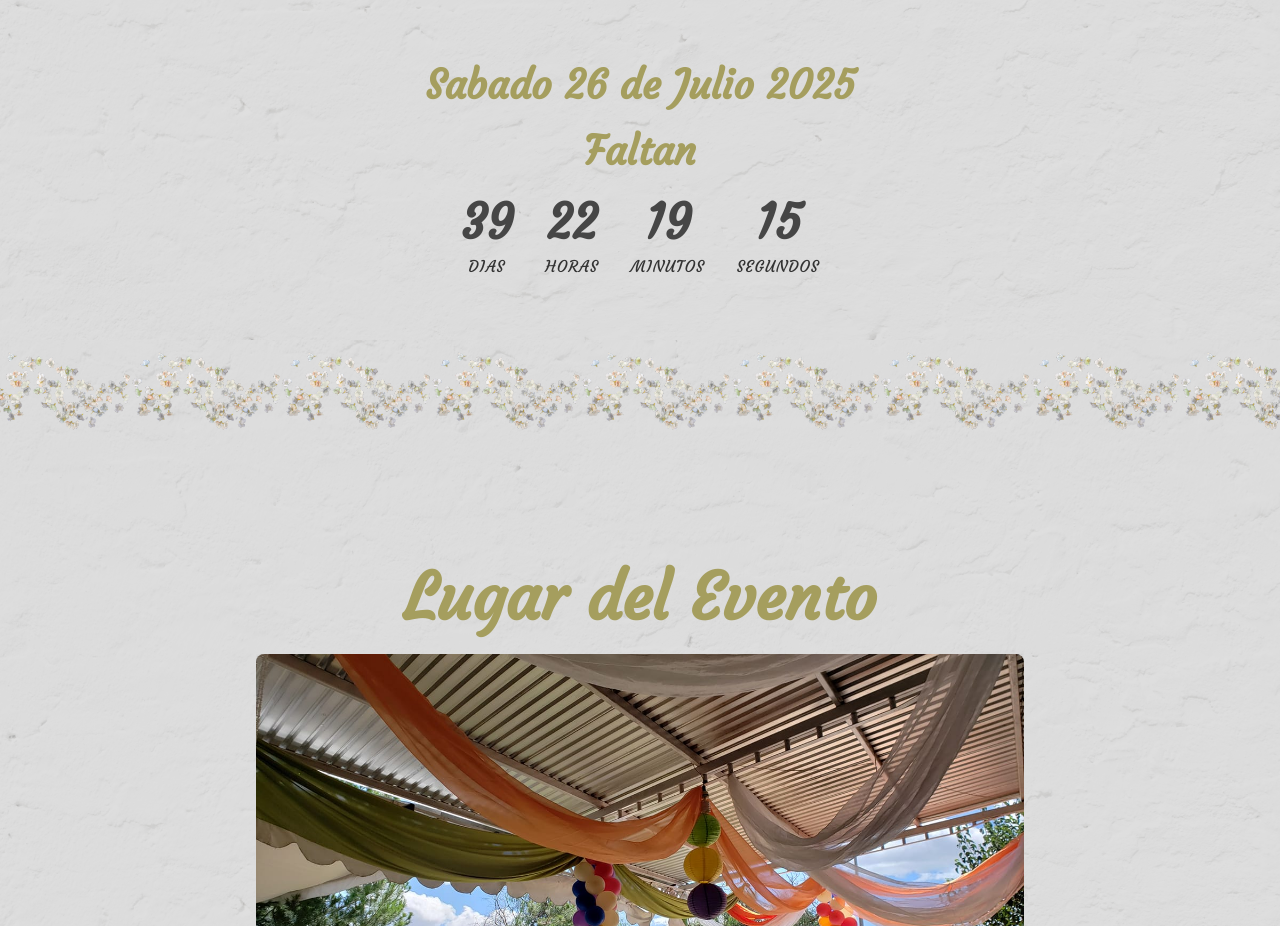
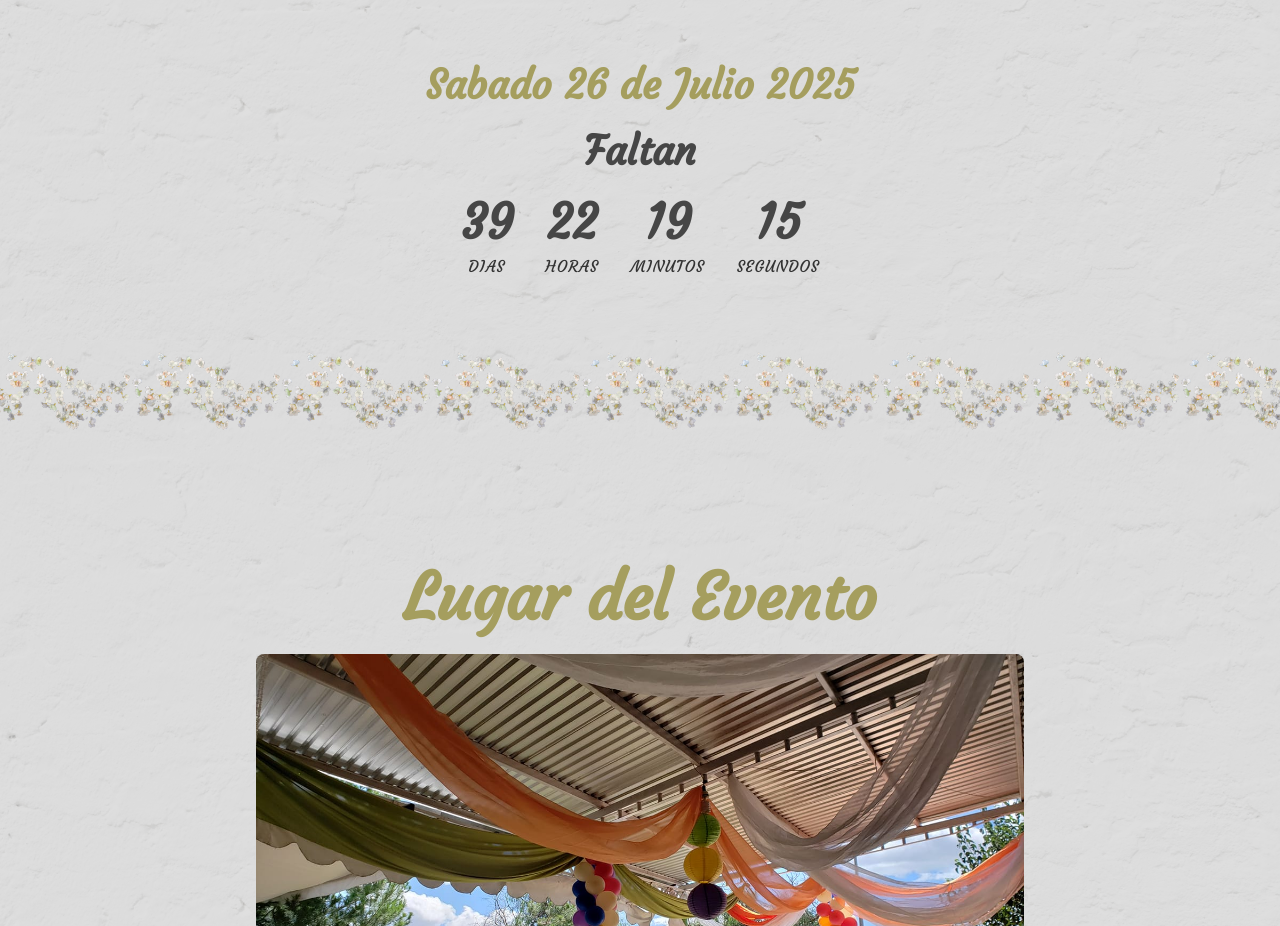
Before and after one commit to WalterDanielTorresMeza/lulaysalva_60, a React (Create React App) app: page / in a window 1280 px wide. Shown: the part 1260-2186 px from the top of the page. Built offline with nearby package versions, Linux system fonts and the light colour scheme; a web font is replaced by a local one.

Commit message:
Update Countdown.js

```diff
--- a/src/components/Countdown.js
+++ b/src/components/Countdown.js
@@ -36,7 +36,7 @@ const Countdown = ({ targetDate }) => {
   return (
     <section className="countdown">
     <h2 className="countdown-title">Sabado 26 de Julio 2025</h2>
-      <h2 className="countdown-title">Faltan</h2>
+      <h2 className="countdown-titlefalta">Faltan</h2>
       <div className="countdown-box">
         {Object.entries(timeLeft).map(([interval, value]) => (
           <div key={interval} className="countdown-item">
```
